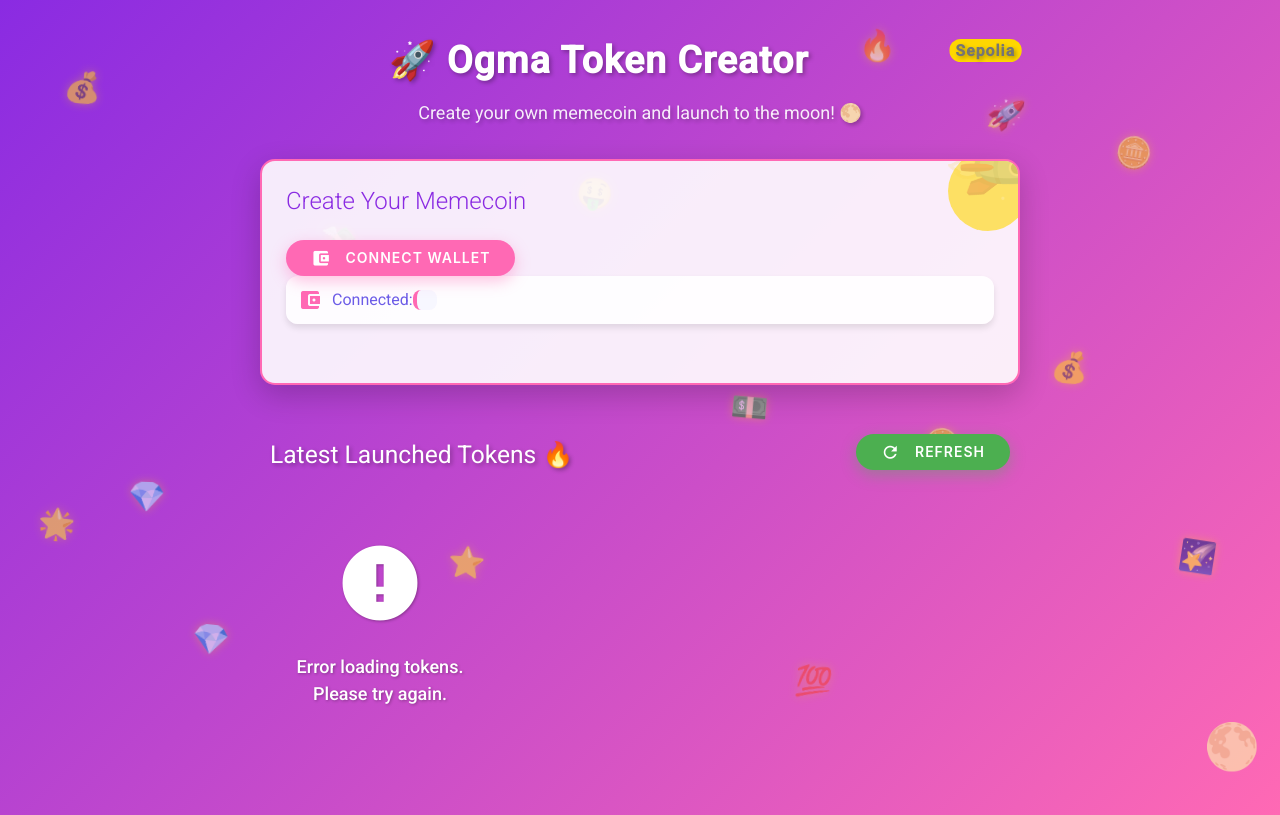
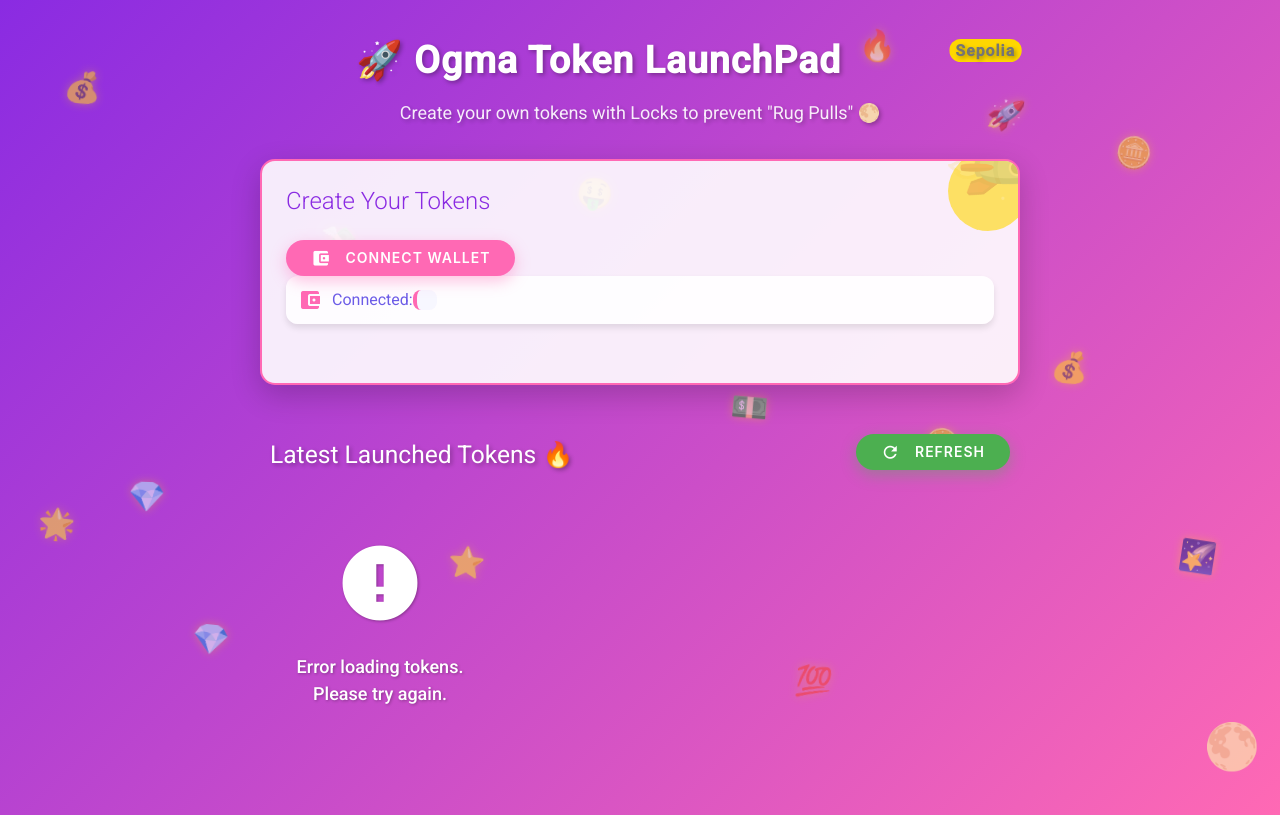
Before and after one commit to LovishB/ogma.fun, a plain HTML site: page index.html in a window 1280 px wide. Drawn offline with nearby package versions, Linux system fonts and the light colour scheme.

Commit message:
Launchpad V6

```diff
--- a/index.html
+++ b/index.html
@@ -585,14 +585,14 @@
 
     <div class="container">
         <div class="header center-align">
-            <h4>🚀 Ogma Token Creator <span class="badge badge-sepolia">Sepolia</span></h4>
-            <p>Create your own memecoin and launch to the moon! 🌕</p>
+            <h4>🚀 Ogma Token LaunchPad <span class="badge badge-sepolia">Sepolia</span></h4>
+            <p>Create your own tokens with Locks to prevent "Rug Pulls" 🌕</p>
         </div>
 
         <div class="card">
             <div class="card-content">
                 <span class="rocket">🚀</span>
-                <span class="card-title">Create Your Memecoin</span>
+                <span class="card-title">Create Your Tokens</span>
 
                 <!-- Connect Wallet Section -->
                 <div class="section">
```
